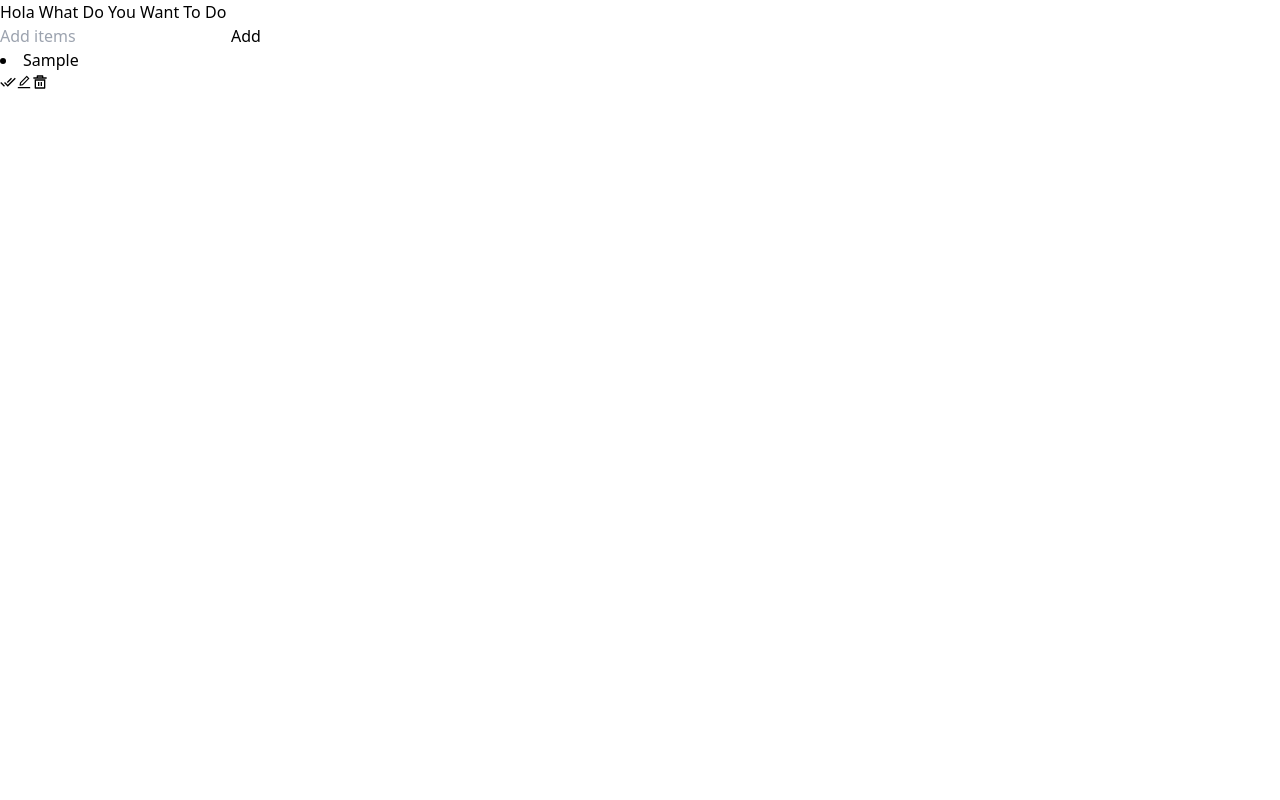
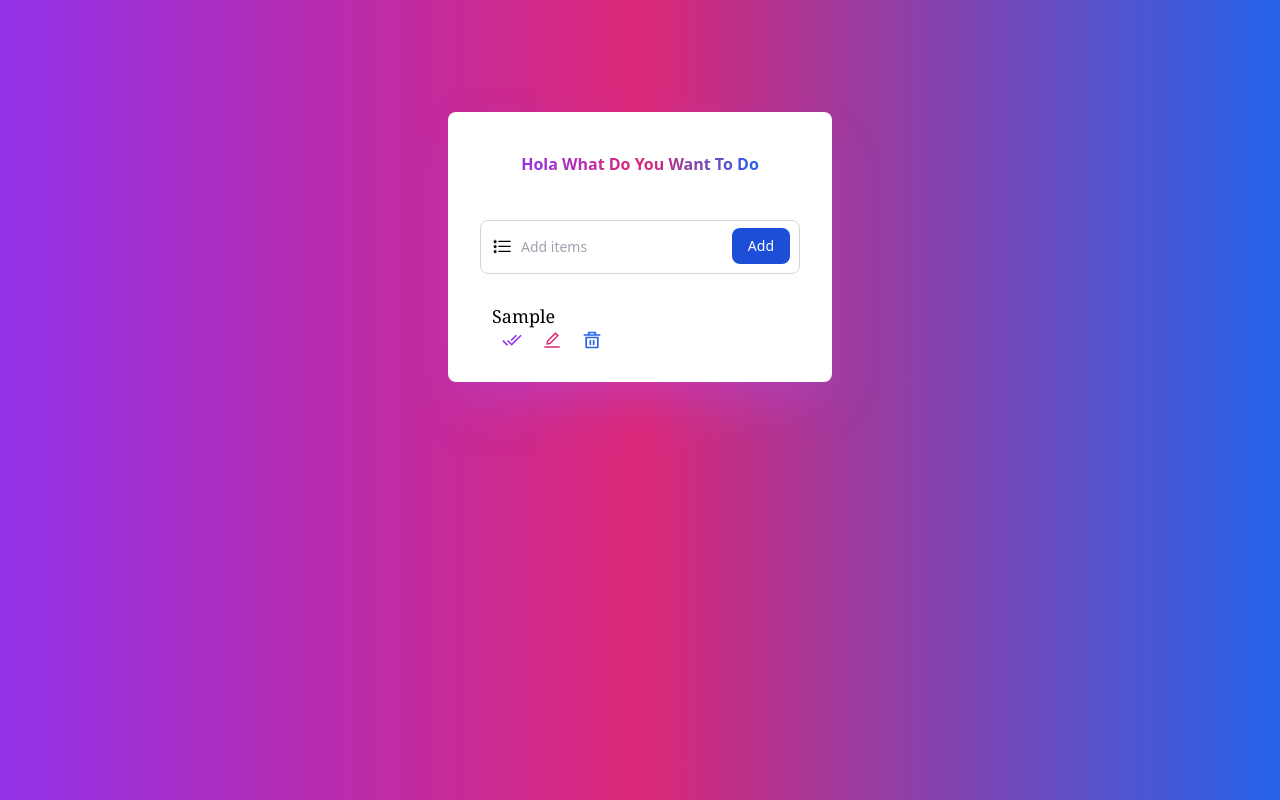
Before and after one commit to sedaklnc/strapi-todo-app, a React (Create React App) app in the folder frontend/: page / in a window 1280 px wide. Both pictures are taken after typing "Sample" into the empty fields and a click on the button "Add". Built offline with nearby package versions, Linux system fonts and the light colour scheme; no server answers.

Commit message:
feat: add style part

```diff
--- a/frontend/package.json
+++ b/frontend/package.json
@@ -38,6 +38,7 @@
     ]
   },
   "devDependencies": {
+    "tailwind-scrollbar": "^2.1.0",
     "tailwindcss": "^3.2.4"
   }
 }
--- a/frontend/src/App.css
+++ b/frontend/src/App.css
@@ -0,0 +1,3 @@
+body{
+    @apply bg-gradient-to-r from-purple-600 via-pink-600 to-blue-600
+}
--- a/frontend/src/App.js
+++ b/frontend/src/App.js
@@ -1,13 +1,11 @@
 import "./App.css";
-import Todo from "./Components/Todo";
-import TodoForm from "./Components/TodoForm";
 import TodoList from "./Components/TodoList";
 import axios from "axios";
 import { useEffect } from "react";
 
 function App() {
   return (
-    <div>
+    <div className="m-auto max-h-96 scrollbar scrollbar-thumb-pink-600 scrollbar-track-transparent hover:scrollbar-thumb-blue-600 scrollbar-track-rounded-md ease-in duration-300  scrollbar-thumb-rounded   mt-28 pb-4 shadow-2xl shadow-purple-500/40   bg-white rounded-lg w-96 ">
       {/*  <Todo /> */}
       {/*   <TodoForm /> */}
       <TodoList />
--- a/frontend/src/Components/TodoForm.js
+++ b/frontend/src/Components/TodoForm.js
@@ -1,4 +1,5 @@
 import React, { useState, useEffect } from "react";
+import { BsListStars } from "react-icons/bs";
 
 export default function TodoForm(props) {
   const [item, setItem] = useState("");
@@ -42,14 +43,28 @@ export default function TodoForm(props) {
   };
 
   return (
-    <form className="todo-form" onSubmit={handleSubmit}>
-      <input
-        className="todo-input"
-        value={item}
-        placeholder="Add items"
-        onChange={handleChange}
-      ></input>
-      <button>{props.editTodo ? "OK" : "Add"}</button>
+    <form
+      className="flex flex-col justify-center items-center mt-10"
+      onSubmit={handleSubmit}
+    >
+      {" "}
+      <h1 className="marker:text-5xl pb-11 text-center font-bold bg-gradient-to-r from-purple-600 via-pink-600 to-blue-600 bg-clip-text text-transparent">
+        Hola What Do You Want To Do
+      </h1>
+      <div className="relative w-80">
+        <div class="absolute inset-y-0 left-0 flex items-center pl-3 pointer-events-none ">
+          <BsListStars className="fill-ring-blue-500 w-5 h-8" />
+        </div>
+        <input
+          className="block w-full p-4 pl-10 text-sm text-gray-900 border border-gray-300 rounded-lg bg-white"
+          value={item}
+          placeholder="Add items"
+          onChange={handleChange}
+        ></input>
+        <button className="text-white absolute right-2.5 bottom-2.5 bg-blue-700 hover:bg-blue-800  font-medium rounded-lg text-sm px-4 py-2 ">
+          {props.editTodo ? "OK" : "Add"}
+        </button>
+      </div>
     </form>
   );
 }
--- a/frontend/src/Components/TodoList.js
+++ b/frontend/src/Components/TodoList.js
@@ -31,7 +31,6 @@ export default function TodoList() {
     console.log(todoList);
   }, [todoList]) */ return (
     <div>
-      <h1>Hola What Do You Want To Do</h1>
       <TodoForm
         todoList={todoList}
         setTodoList={setTodoList}
@@ -39,24 +38,26 @@ export default function TodoList() {
         setEdit={setEdit}
       />
 
-      {todoList.map((todo, index) => (
-        <li className="todo-list" key={todo.id}>
+      {todoList.map((todo) => (
+        <li className="list-none ml-7 mt-3 p-4" key={todo.id}>
           <input
+            className="text-lg font-serif hover:text-blue-600"
             type="text"
             onChange={(e) => e.preventDefault()}
             value={todo.text}
           />
-          <div>
+
+          <div className="flex flex-row">
             <button
-              className="complete" /* onClick={() => handleComplete(todo)} */
+            /* onClick={() => handleComplete(todo)} */
             >
-              <MdOutlineDoneAll />
+              <MdOutlineDoneAll className="  h-5 w-10 fill-purple-600 rounded hover:fill-pink-600" />
             </button>
             <button className="change-input" onClick={() => handleChange(todo)}>
-              <AiOutlineEdit />
+              <AiOutlineEdit className="  h-5 w-10 fill-pink-600 hover:fill-blue-600 rounded" />
             </button>
             <button className="delete-input" onClick={() => handleDelete(todo)}>
-              <RiDeleteBin5Line />
+              <RiDeleteBin5Line className="  h-5 w-10 fill-blue-600 hover:fill-purple-600 rounded" />
             </button>
           </div>
         </li>
--- a/frontend/tailwind.config.js
+++ b/frontend/tailwind.config.js
@@ -4,5 +4,5 @@ module.exports = {
   theme: {
     extend: {},
   },
-  plugins: [],
+  plugins: [require("tailwind-scrollbar")({ nocompatible: true })],
 };
```
Also changed, not shown: 1 other file (tests, documents, lock files or other folders).
